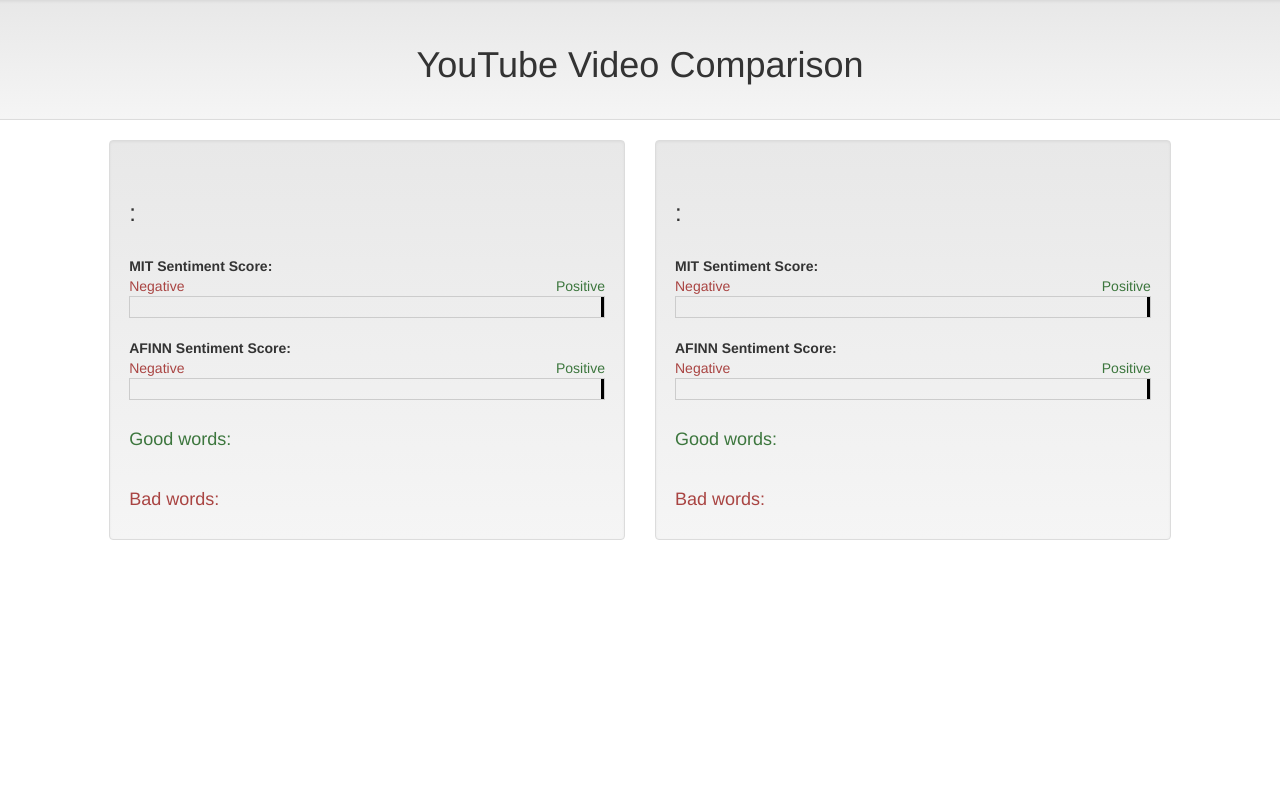
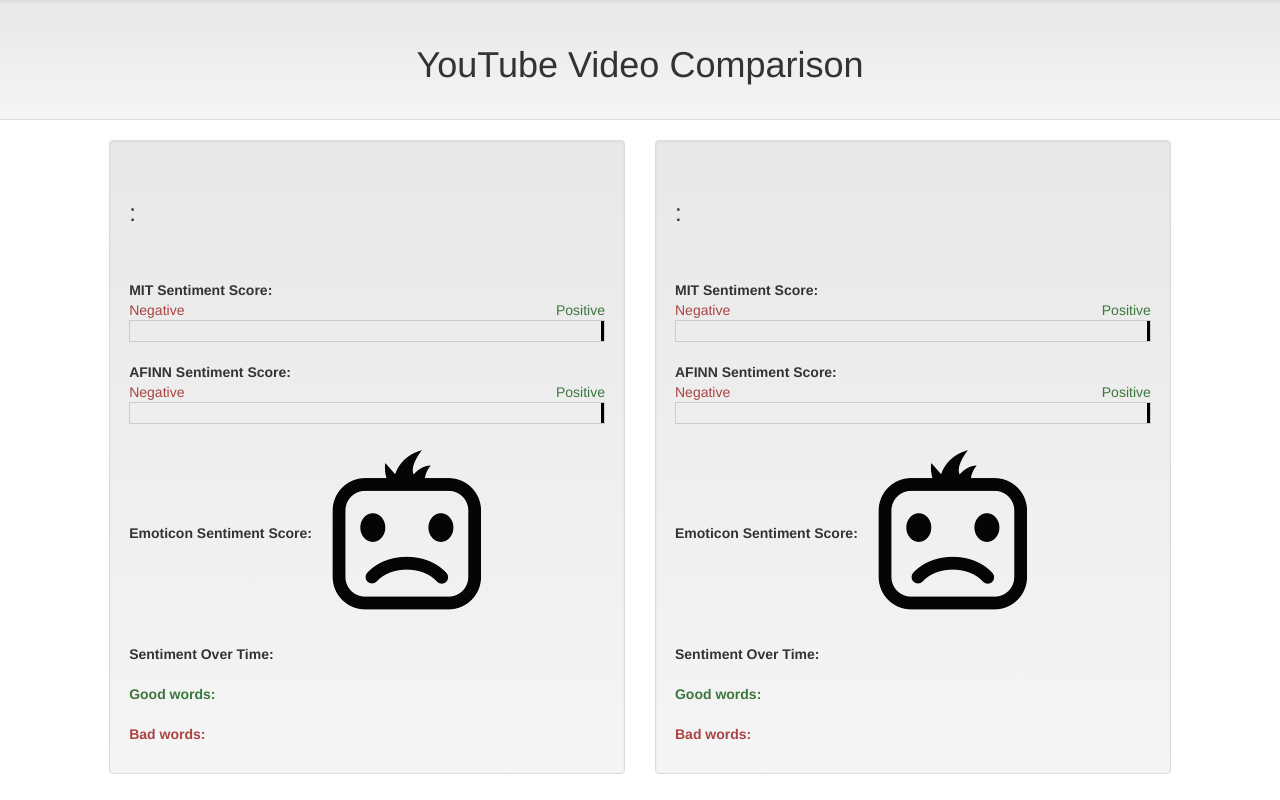
Before and after one commit to dtu-02819-projects-fall2014/Minesweeper, a Flask app: template templates/comparison.html in a window 1280 px wide. Run offline with Flask 2, Linux system fonts and the light colour scheme; the template is opened without the code that fills it, so the values that code supplies are empty; some libraries are stand-ins or nearby versions.

Commit message:
Added emoticon sentiment score and sentiment over time to the website

```diff
--- a/app.py
+++ b/app.py
@@ -14,16 +14,23 @@
         self.url = url
         self.id =  urlparse.parse_qs(urlparse.urlparse(self.url).query)["v"][0]
         self.sentiment_values = self.get_sentiment_values()
-        self.emoticon_sentiment_values = self.get_sentiment_values()
+        self.create_graph_image()
+        self.graph_image_path = "/images/graphs/" + self.id + ".png"
         self.get_youtube_information()
+
 
     def get_sentiment_values(self):
         youtubeC = YoutubeC(self.url)
         youtubeC.get_comments()
         youtubeC.write_comments_to_file()
-        sentiment_values = Sentiment_analysis().get_sentiment_values(self.id + ".json")
+        sentiment_values = Sentiment_analysis().get_sentiment_values("tmp/" + self.id + ".json")
 
         return sentiment_values
+
+
+    def create_graph_image(self):
+        Sentiment_analysis().plot_of_comments(self.sentiment_values[4], self.sentiment_values[5], self.sentiment_values[6], name_video=self.id)
+
 
     def get_youtube_information(self):
         response = requests.get("https://gdata.youtube.com/feeds/api/videos/" + self.id + "?v=2&alt=json")
@@ -35,6 +42,7 @@
 
 app = Flask(__name__, static_url_path = "")
 app.jinja_env.add_extension("jinja2.ext.with_")
+
 
 def isYoutubeURL(url):
     youtube_regex = (
--- a/sentiment/YoutubeC.py
+++ b/sentiment/YoutubeC.py
@@ -38,7 +38,7 @@
         """
         Writes the list of comments to a json file
         """
-        vs = self.video+'.json'
+        vs = "tmp/" + self.video + ".json"
         f = open(vs, 'w')
         simplejson.dump(self.comments, f)
         f.close()
--- /dev/null
+++ b/static/css/application.css
@@ -0,0 +1,11 @@
+.video > div {
+    margin-top: 15pt;
+}
+
+.video > div:first-child {
+    margin-top: 0;
+}
+
+.video-title {
+    min-height: 45pt;
+}
--- a/templates/_video.html
+++ b/templates/_video.html
@@ -1,13 +1,11 @@
-<div class="well">
+<div class="video well">
     <div>
         <img src="{{ video.thumbnail_url }}" width="100%" />
-        <h3>{{ video.name }}:</h3>
+        <h3 class="video-title">{{ video.name }}:</h3>
     </div>
 
-    <br />
-
     <div>
-        <strong>MIT Sentiment Score:</strong> {{ video.sentiment_values[0] }}
+        <strong>MIT Sentiment Score:</strong> {{ video.sentiment_values[0]|round(2) }}
         <div>
             <div class="text-success" style="float: right">Positive</div>
             <div class="text-danger">Negative</div>
@@ -18,10 +16,8 @@
         </div>
     </div>
 
-    <br />
-
     <div>
-        <strong>AFINN Sentiment Score:</strong> {{ video.sentiment_values[1] }}
+        <strong>AFINN Sentiment Score:</strong> {{ video.sentiment_values[1]|round(2) }}
         <div>
             <div class="text-success" style="float: right">Positive</div>
             <div class="text-danger">Negative</div>
@@ -32,10 +28,21 @@
         </div>
     </div>
 
-    <br />
+    <div>
+        <strong>Emoticon Sentiment Score:</strong>
+        {% if video.sentiment_values[7] == 1 %}
+        <img src="/images/smileys/positive.png" />
+        {% else %}
+        <img src="/images/smileys/negative.png" />
+        {% endif %}
+    </div>
+    <div>
+        <strong>Sentiment Over Time:</strong>
+        <img src="{{ video.graph_image_path }}" width="100%" />
+    </div>
 
    <div class="text-success">
-       <h4>Good words:</h4>
+       <strong>Good words:</strong>
         <ul>
             {% for word in video.sentiment_values[2]|dictsort(false, 'value')|reverse %}
                 {% if loop.index <= 10 %}
@@ -45,10 +52,8 @@
         </ul>
    </div>
 
-    <br />
-
     <div class="text-danger">
-        <h4>Bad words:</h4>
+        <strong>Bad words:</strong>
         <ul>
             {% for word in video.sentiment_values[3]|dictsort(false, 'value')|reverse %}
                 {% if loop.index <= 10 %}
--- a/templates/base.html
+++ b/templates/base.html
@@ -7,6 +7,7 @@
     <title>YouTube Video Comparison</title>
     <link rel="stylesheet" href="/css/bootstrap.min.css" />
     <link rel="stylesheet" href="/css/bootstrap-theme.min.css" />
+    <link rel="stylesheet" href="/css/application.css" />
     <script src="/js/bootstrap.min.js"></script>
     </head>
     <body>
```
Also changed, not shown: requirements.txt (+7 -0 lines), sentiment/Sentiment_analysis.py (+28 -17 lines), static/images/smileys/negative.png (added), static/images/smileys/positive.png (added), 8 other files.
